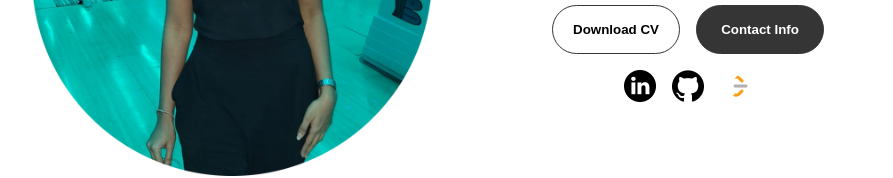
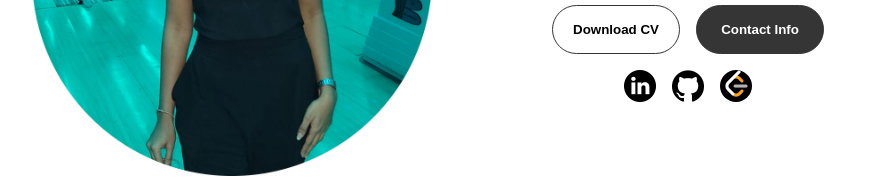
Before and after one commit to khushi747/Portfolio-Website, a plain HTML site: page index.html in a window 1280 px wide. Shown: the part 496-674 px from the top of the page, without its empty margins (192-1085 px from the left). Drawn offline with Linux system fonts and the light colour scheme.

Commit message:
fixed leetcode icon

```diff
--- a/index.html
+++ b/index.html
@@ -73,7 +73,7 @@
           <img
             src="./assets/leetcode.png"
             alt="My Leetcode Profile"
-            class="icon"
+            class="icon icon-leetcode"
             onclick="location.href='https://Leetcode.com/khushi747'" />
         </div>
       </div>
```
